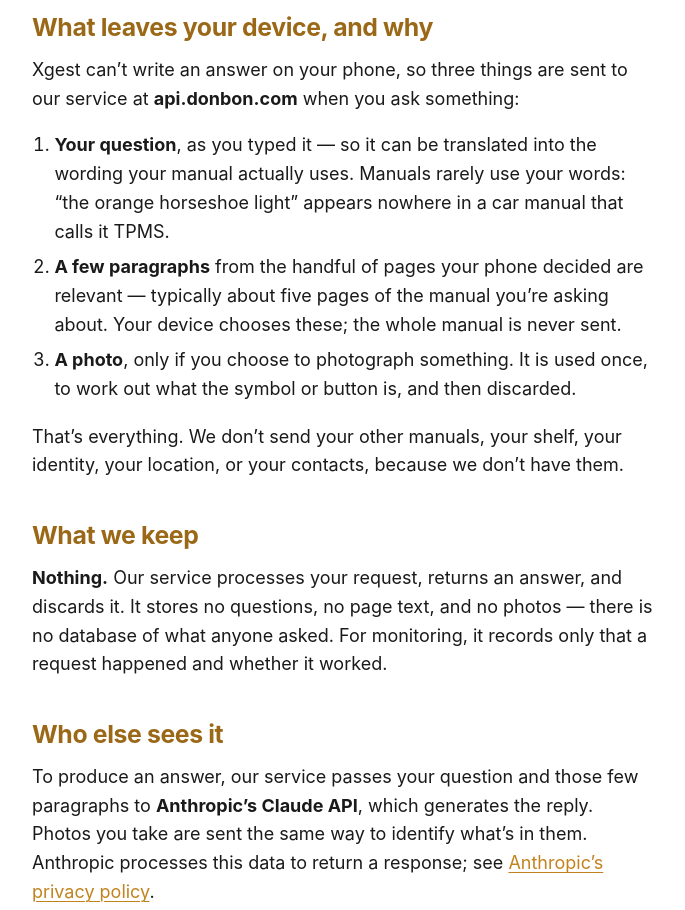
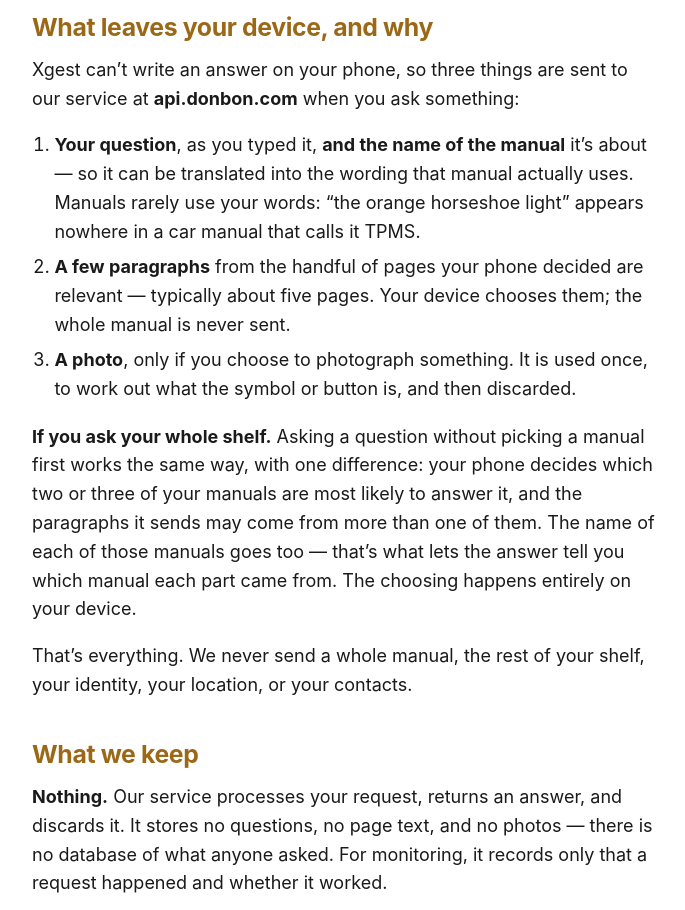
Before and after one commit to donbonaddio/xgest-site, a plain HTML site: page privacy.html in a window 1280 px wide. Shown: the part 1020-1930 px from the top of the page, without its empty margins (296-981 px from the left). Drawn offline with Linux system fonts and the light colour scheme.

Commit message:
Privacy: disclose shelf-wide ask and manual names
Shelf-wide ask pools excerpts from two or three manuals, which the old
wording contradicted outright ('we don't send your other manuals'). Also
discloses that the manual's name travels with the question — true since
1.0 via expand, never previously stated.

```diff
--- a/privacy.html
+++ b/privacy.html
@@ -28,7 +28,7 @@
 <main class="container">
 <h1>Privacy Policy</h1>
 <p><em>What data Xgest handles, and what happens to it.</em></p>
-<p><strong>Last updated: July 16, 2026</strong></p>
+<p><strong>Last updated: July 20, 2026</strong></p>
 <p>This is the formal policy. If you&rsquo;d rather read why the app is built this way, see <a href="why-private.html">Privacy by architecture</a>.</p>
 <h2>The short version</h2>
 <p>Your manuals never leave your phone. Xgest reads and searches them entirely on your device. When you ask a question, only the question itself and a few paragraphs from the relevant pages are sent out to be turned into an answer — never the manual. We have no accounts, no analytics, no advertising, and no tracking, and we keep no copy of what you send.</p>
@@ -42,11 +42,13 @@
 <h2>What leaves your device, and why</h2>
 <p>Xgest can&rsquo;t write an answer on your phone, so three things are sent to our service at <strong>api.donbon.com</strong> when you ask something:</p>
 <ol>
-<li><strong>Your question</strong>, as you typed it — so it can be translated into the wording your manual actually uses. Manuals rarely use your words: &ldquo;the orange horseshoe light&rdquo; appears nowhere in a car manual that calls it TPMS.</li>
-<li><strong>A few paragraphs</strong> from the handful of pages your phone decided are relevant — typically about five pages of the manual you&rsquo;re asking about. Your device chooses these; the whole manual is never sent.</li>
+<li><strong>Your question</strong>, as you typed it, <strong>and the name of the manual</strong> it&rsquo;s about — so it can be translated into the wording that manual actually uses. Manuals rarely use your words: &ldquo;the orange horseshoe light&rdquo; appears nowhere in a car manual that calls it TPMS.</li>
+<li><strong>A few paragraphs</strong> from the handful of pages your phone decided are relevant — typically about five pages. Your device chooses them; the whole manual is never sent.</li>
 <li><strong>A photo</strong>, only if you choose to photograph something. It is used once, to work out what the symbol or button is, and then discarded.</li>
 </ol>
-<p>That&rsquo;s everything. We don&rsquo;t send your other manuals, your shelf, your identity, your location, or your contacts, because we don&rsquo;t have them.</p>
+<p><strong>If you ask your whole shelf.</strong> Asking a question without picking a manual first works the same way, with one difference: your phone decides which two or three of your manuals are most likely to answer it, and the paragraphs it sends may come from more than one of them. The name of each of those manuals goes too — that&rsquo;s what lets the answer tell you which manual each part came from. The choosing happens entirely on your device.</p>
+
+<p>That&rsquo;s everything. We never send a whole manual, the rest of your shelf, your identity, your location, or your contacts.</p>
 <h2>What we keep</h2>
 <p><strong>Nothing.</strong> Our service processes your request, returns an answer, and discards it. It stores no questions, no page text, and no photos — there is no database of what anyone asked. For monitoring, it records only that a request happened and whether it worked.</p>
 <h2>Who else sees it</h2>
```
